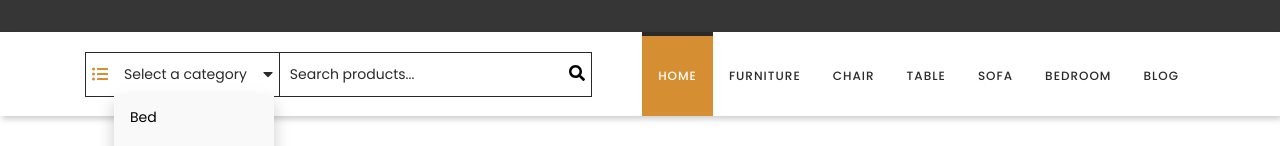
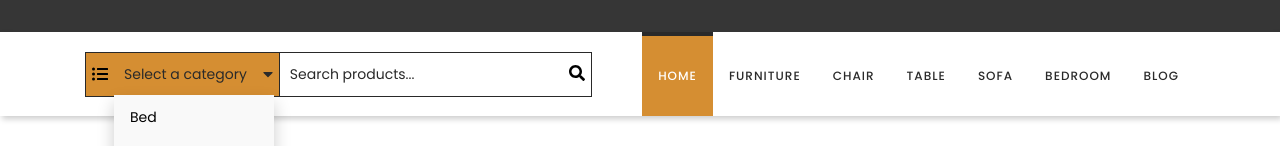
Before and after one commit to matwjablonski/kodilla-wdp-2409-01, a React (Create React App) app: page / in a window 1280 px wide. In both pictures the pointer is over the element 182 px from the left and 243 px from the top of the page. Shown: the part 169-315 px from the top of the page. Built offline with nearby package versions, Linux system fonts and the light colour scheme.

Commit message:
Fixed background color on hover searchbox

```diff
--- a/src/components/features/ProductSearch/ProductSearch.module.scss
+++ b/src/components/features/ProductSearch/ProductSearch.module.scss
@@ -21,6 +21,32 @@
     align-items: center;
     position: relative;
     transition: 0.5s ease-in-out;
+
+    &:hover {
+      background-color: $primary;
+    }
+  }
+
+  .category:hover {
+    background-color: $primary;
+
+    // Change the icon color to black on hover
+    .icon-category {
+      color: black;
+    }
+
+    .icon:first-child {
+      color: $white;
+    }
+
+    .icon:last-child {
+      color: $white;
+    }
+
+    select {
+      color: $white;
+    }
+  }
 
   ul {
     list-style-type: none;
@@ -148,4 +174,3 @@
     outline: none;
   }
 }
-}
```
Lines whose indentation alone changed are shown as unchanged.
